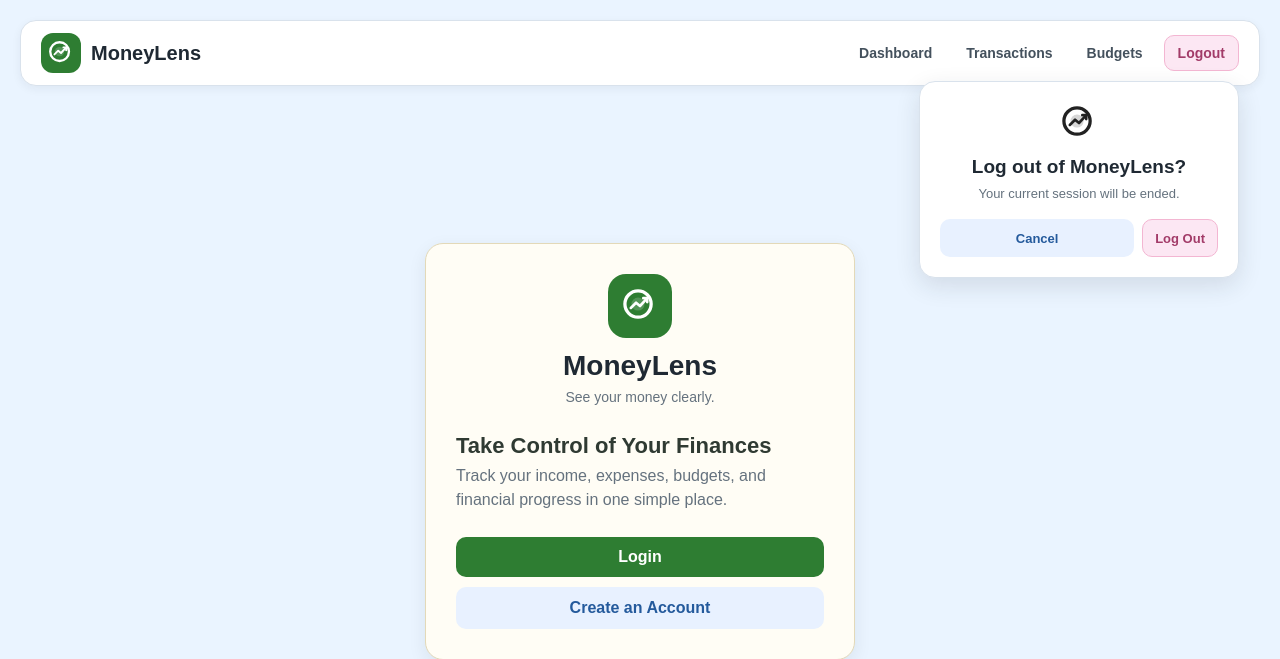
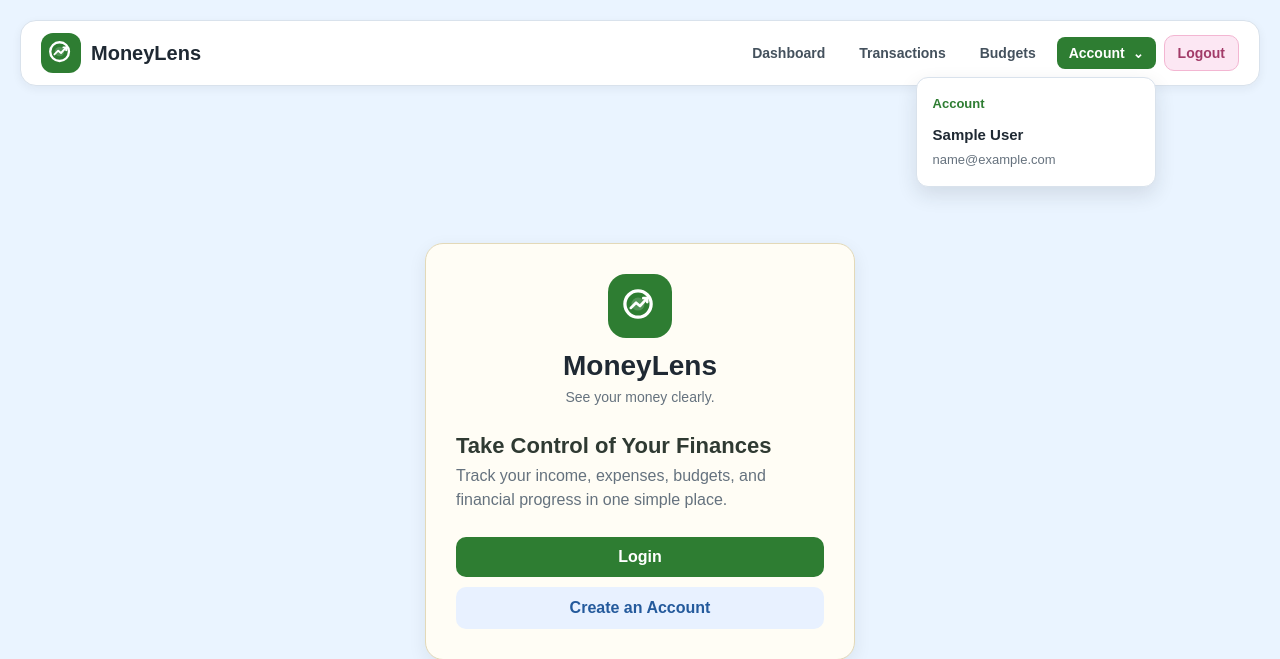
Before and after one commit to paulmeghna/MoneyLens, a Flask app: page / in a window 1280 px wide, after a click on "Account". Shown: the top 659 px of the page. Run offline with Flask 3, Linux system fonts and the light colour scheme; the visitor is signed in with stand-in values (Sample User, id 1); some libraries are stand-ins or nearby versions.

Commit message:
Finalize security and account UX improvements

```diff
--- a/app.py
+++ b/app.py
@@ -109,8 +109,7 @@ def register():
             ), 400
         # Allow only properly formatted Gmail addresses.
         if not re.fullmatch(r"[A-Za-z0-9._%+-]+@gmail\.com", email):
-            if not re.fullmatch(r"[A-Za-z0-9._%+-]+@gmail\.com", email):
-                return render_template(
+               return render_template(
                     "message.html",
                     title="Registration failed",
                     message="Please enter a valid Gmail address ending with @gmail.com.",
@@ -385,7 +384,6 @@ def dashboard():
     total_expense = expense_query.with_entities(
         func.sum(Transaction.amount)
     ).scalar() or 0
-
     # Balance is income minus expense.
     balance = total_income - total_expense
 
@@ -484,15 +482,17 @@ def transactions():
 
         # Only income and expense transactions are allowed.
         if transaction_type not in ("income", "expense"):
-            return (
-                "Transaction type must be income or expense.",
-                400
-            )
+            return render_template(
+                "message.html",
+                title="Transaction failed",
+                message="Transaction type must be income or expense.",
+                back_url="/transactions"
+            ), 400
         # Category is required.
         if not category:
             return render_template(
                 "message.html",
-                title="Transaction update failed",
+                title="Transaction creation failed",
                 message="Please enter a transaction category.",
                 back_url="/transactions"
             ), 400
@@ -509,13 +509,12 @@ def transactions():
                 back_url="/transactions"
             ), 400
         if amount <= 0:
-             return render_template(
+            return render_template(
                 "message.html",
                 title="Transaction failed",
                 message="Transaction amount must be greater than 0.",
                 back_url="/transactions"
-            ), 400
-
+            ),400
         # Validate the transaction date.
         try:
             transaction_date = datetime.strptime(
--- a/static/css/style.css
+++ b/static/css/style.css
@@ -863,6 +862,125 @@ button {
     gap: 8px;
 }
 
+
+/* ============================================================
+   Account Area
+   ============================================================ */
+
+.account-area {
+    position: relative;
+}
+
+.account-name {
+    display: flex;
+    align-items: center;
+
+    padding: 8px 12px;
+
+    border-radius: 8px;
+
+    background-color: transparent;
+    border: none;
+
+    color: #2e7d32;
+
+    font-size: 14px;
+    font-weight: 600;
+
+    cursor: pointer;
+
+    list-style: none;
+}
+
+.account-name:hover {
+    background-color: #e8f1ea;
+}
+
+.account-area[open] .account-name {
+    background-color: #2e7d32;
+    color: #ffffff;
+    font-weight: 700;
+}
+
+.account-name::-webkit-details-marker {
+    display: none;
+}
+
+.account-name::after {
+    content: "⌄";
+    margin-left: 6px;
+    font-size: 12px;
+}
+
+.account-name::-webkit-details-marker {
+    display: none;
+}
+
+.account-name::after {
+    content: "⌄";
+    margin-left: 6px;
+    font-size: 12px;
+}
+
+.account-name::-webkit-details-marker {
+    display: none;
+}
+
+.account-name::after {
+    content: "⌄";
+
+    margin-left: 8px;
+
+    font-size: 13px;
+}
+
+.account-panel {
+    position: absolute;
+
+    top: calc(100% + 8px);
+    right: 0;
+
+    width: 240px;
+
+    padding: 16px;
+
+    background-color: #ffffff;
+    border: 1px solid #d9e2ec;
+    border-radius: 12px;
+
+    box-shadow: 0 8px 20px rgba(31, 41, 51, 0.12);
+
+    z-index: 100;
+}
+
+.account-panel-title {
+    margin: 0 0 10px;
+
+    color: #2e7d32;
+
+    font-size: 13px;
+    font-weight: 700;
+}
+
+.account-panel-name {
+    margin: 0 0 4px;
+
+    color: #1f2933;
+
+    font-size: 15px;
+    font-weight: 700;
+}
+
+.account-panel-email {
+    margin: 0;
+
+    color: #66727e;
+
+    font-size: 13px;
+
+    overflow-wrap: anywhere;
+}
+
 .site-navigation a {
     padding: 9px 13px;
 
--- a/static/js/main.js
+++ b/static/js/main.js
@@ -172,7 +172,18 @@ if (
 
                     plugins: {
                         legend: {
-                            position: "bottom"
+                            position: "bottom",
+
+                            labels: {
+                                color: "#222",
+
+                                font: {
+                                    size: 14,
+                                    weight: "600"
+                                },
+
+                                padding: 16
+                            }
                         },
 
                         tooltip: {
@@ -308,3 +319,48 @@ if (
         );
     }
 }
+
+
+/* ============================================================
+   Password Visibility Toggle
+   ============================================================ */
+
+const passwordInput = document.getElementById(
+    "password"
+);
+
+const passwordToggle = document.getElementById(
+    "passwordToggle"
+);
+
+if (
+    passwordInput &&
+    passwordToggle
+) {
+    passwordToggle.addEventListener(
+        "click",
+        function () {
+
+            if (passwordInput.type === "password") {
+
+                passwordInput.type = "text";
+                passwordToggle.textContent = "Hide";
+                passwordToggle.setAttribute(
+                    "aria-label",
+                    "Hide password"
+                );
+
+            } else {
+
+                passwordInput.type = "password";
+                passwordToggle.textContent = "Show";
+                passwordToggle.setAttribute(
+                    "aria-label",
+                    "Show password"
+                );
+
+            }
+
+        }
+    );
+}
--- a/templates/base.html
+++ b/templates/base.html
@@ -166,6 +166,37 @@
             >
                 Budgets
             </a>
+            <!-- =================================================
+                Account
+                ================================================= -->
+
+            {% if current_user.is_authenticated %}
+
+                <details class="account-area">
+
+                    <summary class="account-name">
+                        Account
+                    </summary>
+
+                    <div class="account-panel">
+
+                        <p class="account-panel-title">
+                            Account
+                        </p>
+
+                        <p class="account-panel-name">
+                            {{ current_user.name }}
+                        </p>
+
+                        <p class="account-panel-email">
+                            {{ current_user.email }}
+                        </p>
+
+                    </div>
+
+                </details>
+
+            {% endif %}
 
 
             <!-- =================================================
```
Also changed, not shown: other parts of static/css/style.css (+44 -1 lines), templates/register.html (+12 -1 lines).
